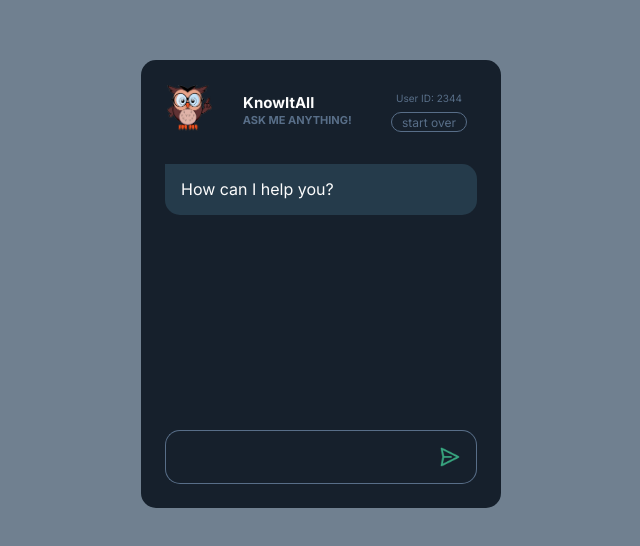
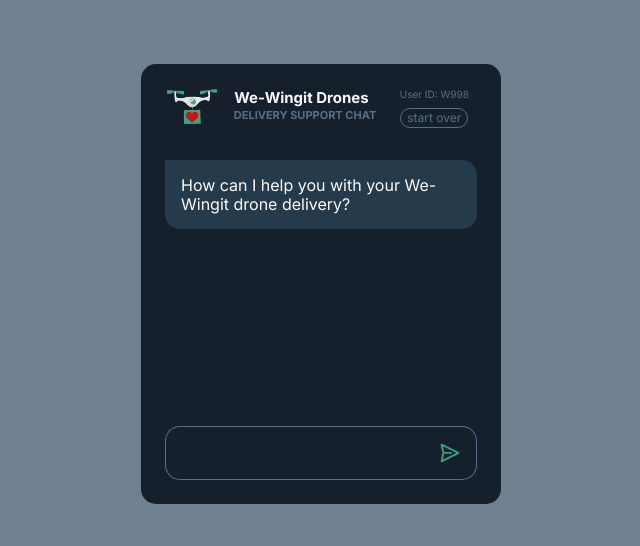
Before and after one commit to faanid/chatbot-chatgpt-4, a website built with Vite: page index.html in a window 1280 px wide. Shown: the part 116-662 px from the top of the page, without its empty margins (319-959 px from the left). Built offline with nearby package versions, Linux system fonts and the light colour scheme; some packages are replaced by stand-ins of ours; no server answers; the database is empty.

Commit message:
feat: change styles

```diff
--- a/index.css
+++ b/index.css
@@ -51,7 +51,7 @@ main {
 
 .logo {
     grid-area: logo;
-    width: 45px;
+    width: 50px;
 }
 
 .supportId {
--- a/index.html
+++ b/index.html
@@ -7,7 +7,7 @@
       rel="stylesheet"
       href="https://cdnjs.cloudflare.com/ajax/libs/normalize/8.0.1/normalize.css"
     />
-    <title>KnowItAll</title>
+    <title>We-Wingit Drone Deliveries</title>
     <link rel="stylesheet" href="index.css" />
     <link rel="preconnect" href="https://fonts.googleapis.com" />
     <link rel="preconnect" href="https://fonts.gstatic.com" crossorigin />
@@ -18,17 +18,22 @@
   </head>
 
   <body>
+    <!-- The aim of this branch
+    1- A chatbot with the ability to answer questions specific to our company
+    2- If it doesn't know the answer, it should advise the user to email or phone -->
     <main>
       <section class="chatbot-container">
         <div class="chatbot-header">
-          <img src="images/owl-logo.png" alt="Owl Logo" class="logo" />
-          <h1>KnowItAll</h1>
-          <h2>Ask me anything!</h2>
-          <p class="supportId">User ID: 2344</p>
+          <img src="images/drone-logo.png" alt="Owl Logo" class="logo" />
+          <h1>We-Wingit Drones</h1>
+          <h2>Delivery Support Chat</h2>
+          <p class="supportId">User ID: W998</p>
           <button class="clear-btn" id="clear-btn">start over</button>
         </div>
         <div class="chatbot-conversation-container" id="chatbot-conversation">
-          <div class="speech speech-ai">How can I help you?</div>
+          <div class="speech speech-ai">
+            How can I help you with your We-Wingit drone delivery?
+          </div>
         </div>
         <form id="form" class="chatbot-input-container">
           <input name="user-input" type="text" id="user-input" required />
```
Also changed, not shown: images/drone-logo.png (added).
